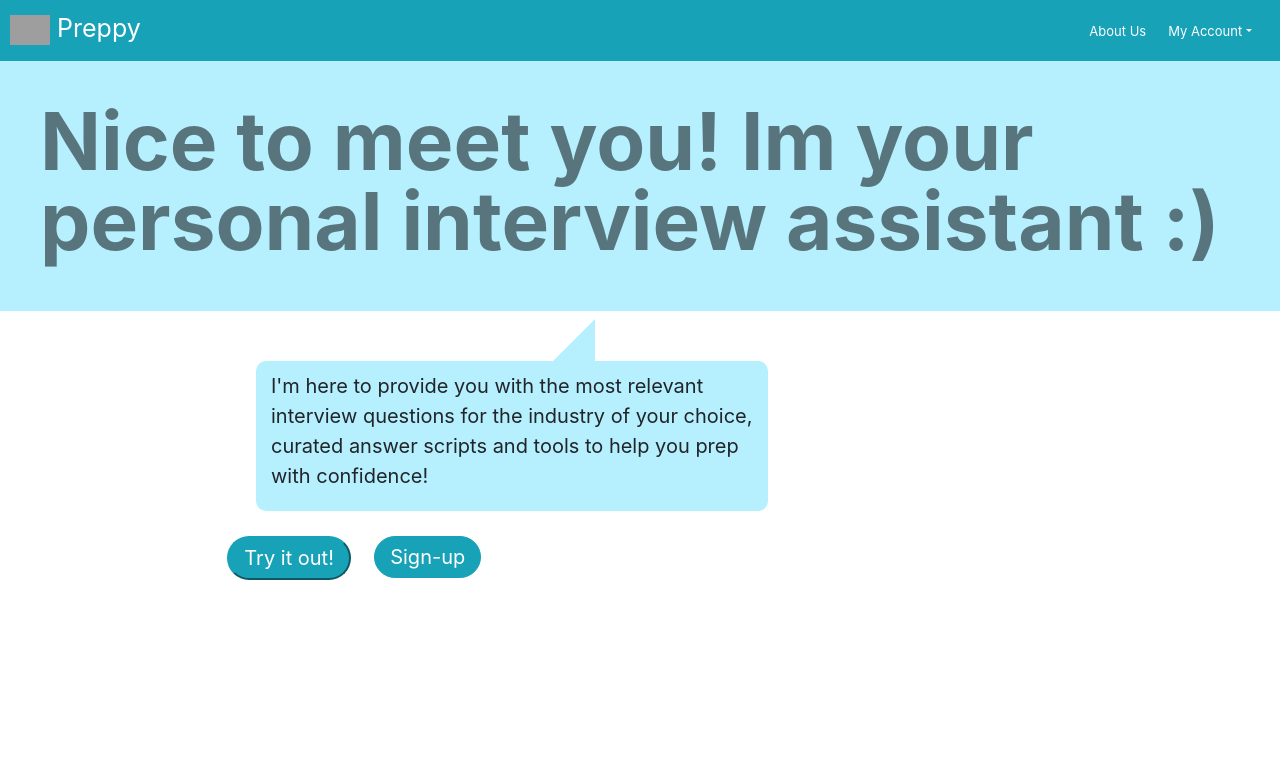
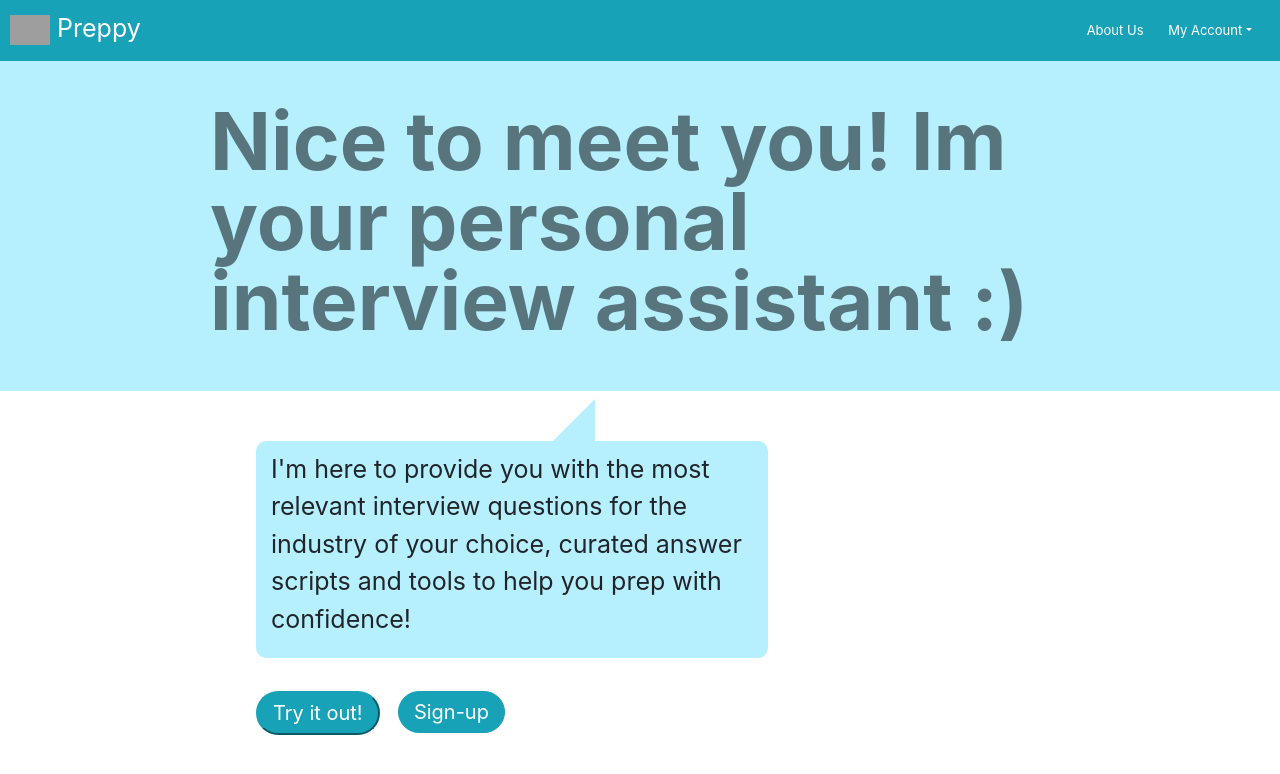
Before and after one commit to stanleysh/interview_preppy, a React (Create React App) app: page / in a window 1280 px wide. Shown: the top 774 px of the page. Built offline with nearby package versions, Linux system fonts and the light colour scheme; grey boxes are pictures that could not be loaded.

Commit message:
made welcome page responsive

```diff
--- a/src/components/NavBar/NavBar.css
+++ b/src/components/NavBar/NavBar.css
@@ -1,10 +1,9 @@
 .App-header {
-  font-size: 25px;
+  font-size: 20px;
   background-color: #17a2b8;
   color: white;
   display: grid;
-  grid-template-columns: 83% 1fr 1fr;
-  column-gap: 5px;
+  grid-template-columns: 65% 1fr 1fr;
 }
 
 .Logo {
@@ -22,11 +21,9 @@
 }
 
 .nav-buttons {
-  font-size: 13px;
+  font-size: 12px;
   float: left;
   align-self: center;
-  padding-right: 7.5px;
-  padding-top: 6px;
 }
 
 .about-info {
@@ -51,9 +48,29 @@
 }
 
 .dropdown-item {
-  font-size: 13px;
+  font-size: 12px;
 }
 
-.dropdown-menu {
-  margin-right: 15px;
+@media only screen and (min-width: 600px) {
+  .App-header {
+    grid-template-columns: 70% 1fr 1fr;
+    font-size: 22px;
+  }
+
+  .nav-buttons {
+    font-size: 13px;
+  }
 }
+
+@media only screen and (min-width: 768px) {
+  .App-header {
+    grid-template-columns: 77% 1fr 1fr;
+    font-size: 25px;
+  }
+}
+
+@media only screen and (min-width: 1024px) {
+  .App-header {
+    grid-template-columns: 80% 1fr 1fr
+  }
+}
--- a/src/components/NavBar/NavBar.jsx
+++ b/src/components/NavBar/NavBar.jsx
@@ -17,7 +17,7 @@ function NavBar(props) {
             <button type="button" class="btn btn-info dropdown-toggle nav-buttons" data-toggle="dropdown" aria-haspopup="true" aria-expanded="false">
                 Hi {props.user.name}
             </button>
-            <div className="dropdown-menu">
+            <div className="dropdown-menu dropdown-menu-right">
                 <a className="dropdown-item" href="/questions">Your Questions</a>
                 <div class="dropdown-divider"></div>
                 <Link to='/'><button className="dropdown-item" onClick={props.handleLogout}>Logout</button></Link>
@@ -39,7 +39,7 @@ function NavBar(props) {
             <button type="button" class="btn btn-info dropdown-toggle nav-buttons" data-toggle="dropdown" aria-haspopup="true" aria-expanded="false">
                 My Account
             </button>
-            <div className="dropdown-menu">
+            <div className="dropdown-menu dropdown-menu-right">
                 <a className="dropdown-item" href="/signup">Signup</a>
                 <div class="dropdown-divider"></div>
                 <a className="dropdown-item" href="/login">Login</a>
--- a/src/pages/welcome/WelcomePage.css
+++ b/src/pages/welcome/WelcomePage.css
@@ -10,7 +10,7 @@
     background-color: #b6f0fe;
     font-size: 4rem;
     color: #58757d;
-    padding: 40px 40px;
+    padding: 40px;
     line-height: 4rem;
     text-align: left;
     font-weight: bolder;
@@ -20,7 +20,7 @@
     font-size: 15px;
     max-width: 70%;
     text-align: left;
-    padding: 0 10px;
+    padding: 0 auto 0 20px;
     background-color: #b6f0fe;
     margin: 50px auto 25px auto;
     border-radius: 10px;
@@ -140,26 +140,45 @@
 
 @media only screen and (min-width: 768px) {
     .welcome-banner {
-        font-size: 8rem;
-        line-height: 8rem;
-        padding: 40px auto;
-        left: 15%;
-        top: 160%;
+        font-size: 6rem;
+        line-height: 6rem;
+        padding: 40px 50px;
+
     }
 
     .welcome-message {
         font-size: 20px;
+        padding: 10px 15px;
+        max-width: 50%;
+    }
+
+    .welcome-bar {
+        grid-gap: 15px;
+    }
+
+    .welcome-btn {
+        font-size: 20px;
+    }
+}
+
+@media only screen and (min-width: 1024px) {
+    .welcome-banner {
+        font-size: 8rem;
+        line-height: 8rem;
+        padding: 40px 210px;
+    }
+
+    .welcome-message {
+        font-size: 25px;
         padding: 10px 15px;
         max-width: 40%;
         margin-right: 40%;
     }
 
     .welcome-bar {
-        grid-gap: 15px;
-        margin-right: 44%;
-    }
-
-    .welcome-btn {
-        font-size: 20px;
+        grid-gap: 10px;
+        position: absolute;
+        top: 105%;
+        left: 20%;
     }
 }
--- a/src/pages/welcome/WelcomePage.jsx
+++ b/src/pages/welcome/WelcomePage.jsx
@@ -15,7 +15,7 @@ const WelcomePage = (props) => {
                     <p>I'm here to provide you with the most relevant interview questions for the industry of your choice, curated answer scripts and tools to help you prep with confidence!</p>
                 </div>
                 <div className="welcome-bar fade-in-3">
-                    <Link to='/questions'><Button variant="outline-info welcome-btn fade-in" className='your-questions'>Start Prepping</Button></Link>
+                    <Link to='/questions'><Button variant="outline-info fade-in" className='your-questions welcome-btn'>Start Prepping!</Button></Link>
                     <Link to='/'><Button variant="outline-info welcome-btn fade-in" onClick={props.handleLogout}>Logout</Button></Link>
                 </div>
             </>
```
